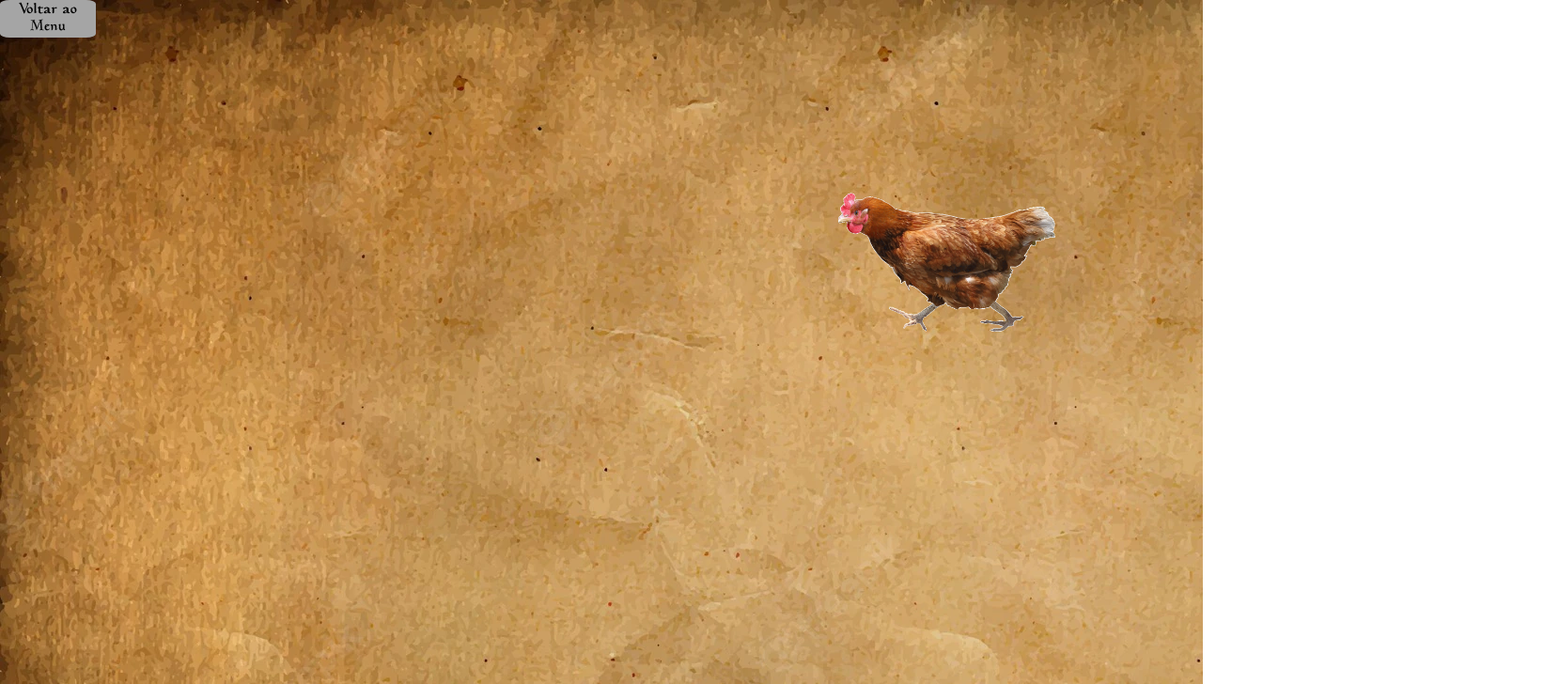
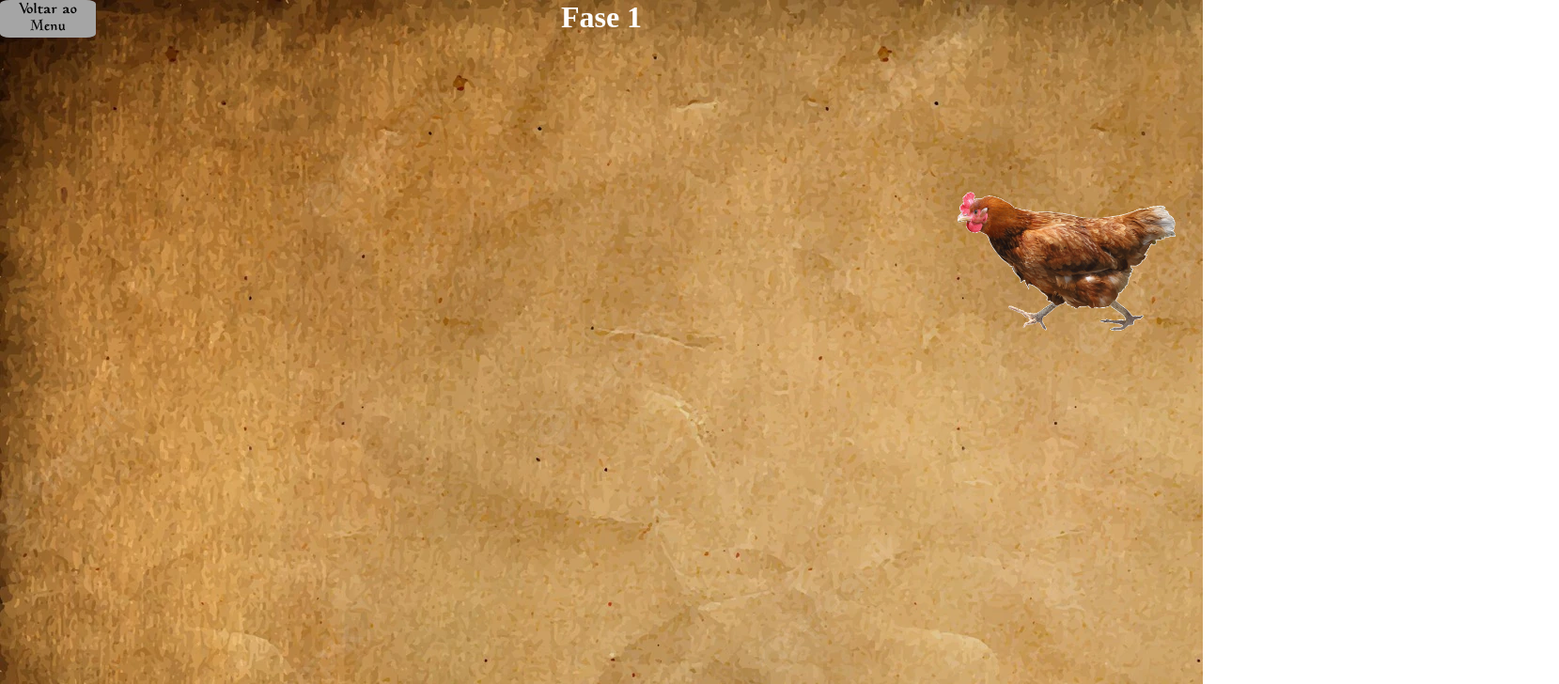
Before and after one commit to caioluchetti/SCOM_Project, a React (Create React App) app: page /galinha in a window 1280 px wide. Shown: the top 728 px of the page at 94% size, 1659 px wide, since content can reach past the window. Built offline with nearby package versions, Linux system fonts and the light colour scheme.

Commit message:
Fit: Minigame galinha

```diff
--- a/src/pages/MiniGalinha.js
+++ b/src/pages/MiniGalinha.js
@@ -19,14 +19,17 @@ export default function MiniGalinha() {
 
 
     const [vivo, setVivo] = useState(true);
+    const [fase, setFase] = useState(1)
 
-        if (vivo == false) {
-            document.getElementById("ball").style.display = "none";
-            document.getElementById("fim").style.display = "block";
-        }
+    if (vivo == false) {
+        document.getElementById("ball").style.display = "none";
+        document.getElementById("fim").style.display = "block";
+    }
 
-    function reset(){
+    function reset() {
         setVivo(true);
+        setFase(fase + 1)
+        document.getElementById("ball").style.animationDuration = (4 / (fase * 0.8)).toString() + 's';
         document.getElementById("ball").style.display = "block";
         document.getElementById("fim").style.display = "none";
     }
@@ -37,6 +40,11 @@ export default function MiniGalinha() {
         <div className="body" id="mouse-espada">
             <div className="voltar" onClick={navMenu}>
                 Voltar ao Menu
+            </div>
+            <div style={{ display: "flex", width: "100%", alignItems: 'center', justifyContent: "center" }}>
+                <h1 style={{color:'white'}}>
+                    Fase {fase}
+                </h1>
             </div>
             <div id="ball" >
                 <img
--- a/src/pages/styles/galinha.css
+++ b/src/pages/styles/galinha.css
@@ -37,11 +37,12 @@
 }
 
 @keyframes animate {
-    from { left: 70%; }
-    to { left: 0 }
+    from { left: 80%; }
+    to { left: 0% }
     from {top: 20%; }
-    to {top:60%; }
+    to {top:50%; }
 }
+
 @keyframes glow {
     from {
         text-shadow: 0 0 10px #fff, 0 0 20px #fff, 0 0 30px #000000, 0 0 40px #000000, 0 0 50px #000000, 0 0 60px #000000, 0 0 70px #000000;
```
